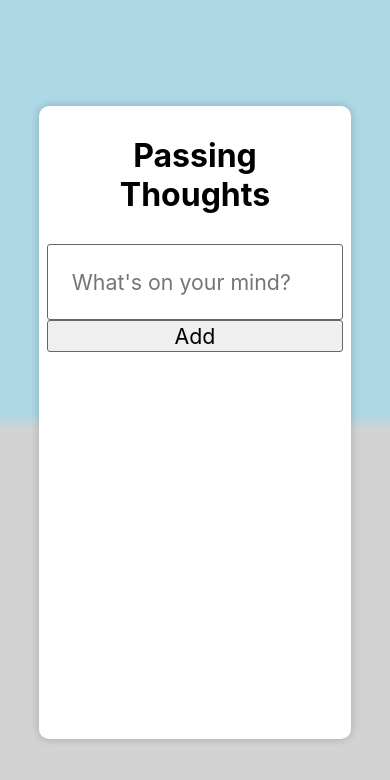
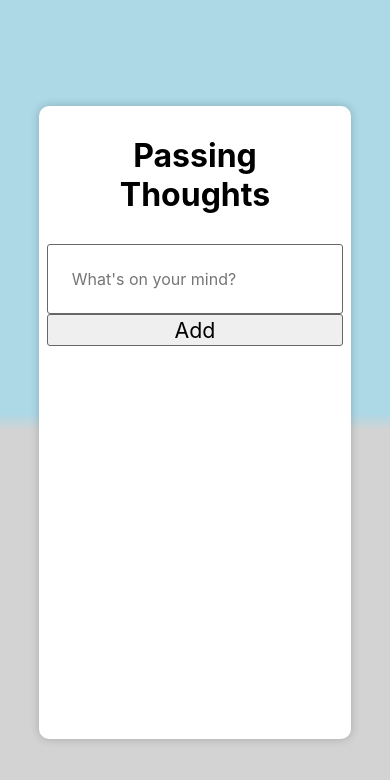
Before and after one commit to rickydefazio/thoughts, a React (Vite) app: page / in a window 390 px wide. Shown: the top 780 px of the page. Built offline with nearby package versions, Linux system fonts and the light colour scheme.

Commit message:
testing mobile changes

```diff
--- a/src/index.css
+++ b/src/index.css
@@ -36,7 +36,10 @@ header {
 
 input {
   font: inherit;
-  box-sizing: border-box;
+  appearance: none;
+  --webkit-appearance: none;
+  --moz-appearance: none;
+  border: 1px solid black;
 }
 
 input[type='submit'] {
@@ -126,6 +129,10 @@ input[type='submit'] {
     margin-left: unset;
   }
 
+  .thought-form input[type='text'] {
+    font-size: 1rem;
+  }
+
   .thought-form input[type='submit'] {
     height: 2rem;
     padding: unset;
```
